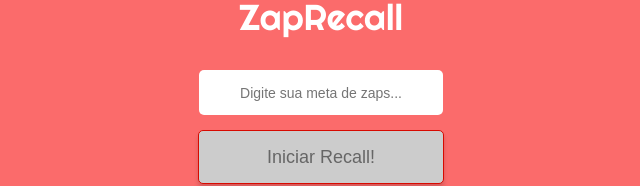
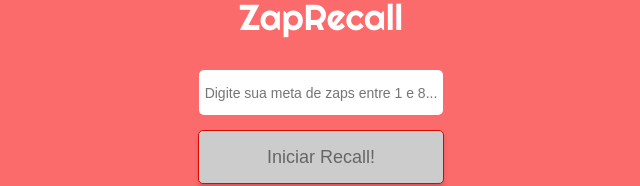
Before and after one commit to williameiji/Projeto8, a React (Create React App) app: page / in a window 1280 px wide. Shown: the part 337-523 px from the top of the page, without its empty margins (319-959 px from the left). Built offline with nearby package versions, Linux system fonts and the light colour scheme; a web font is replaced by a local one.

Commit message:
1.4 final

```diff
--- a/src/Initial.js
+++ b/src/Initial.js
@@ -5,7 +5,7 @@ import logo from "./assets/images/logo.png"
 
 function Input({ disInput, setInput }) {
     return (
-        <input className={disInput} type="text" placeholder="Digite sua meta de zaps..." onInput={e => setInput(e.target.value)}></input>
+        <input className={disInput} type="text" placeholder="Digite sua meta de zaps entre 1 e 8..." onInput={e => setInput(e.target.value)}></input>
     );
 }
 
```
Also changed, not shown: src/Questions.js (+5 -5 lines), src/Result.js (+5 -5 lines).
